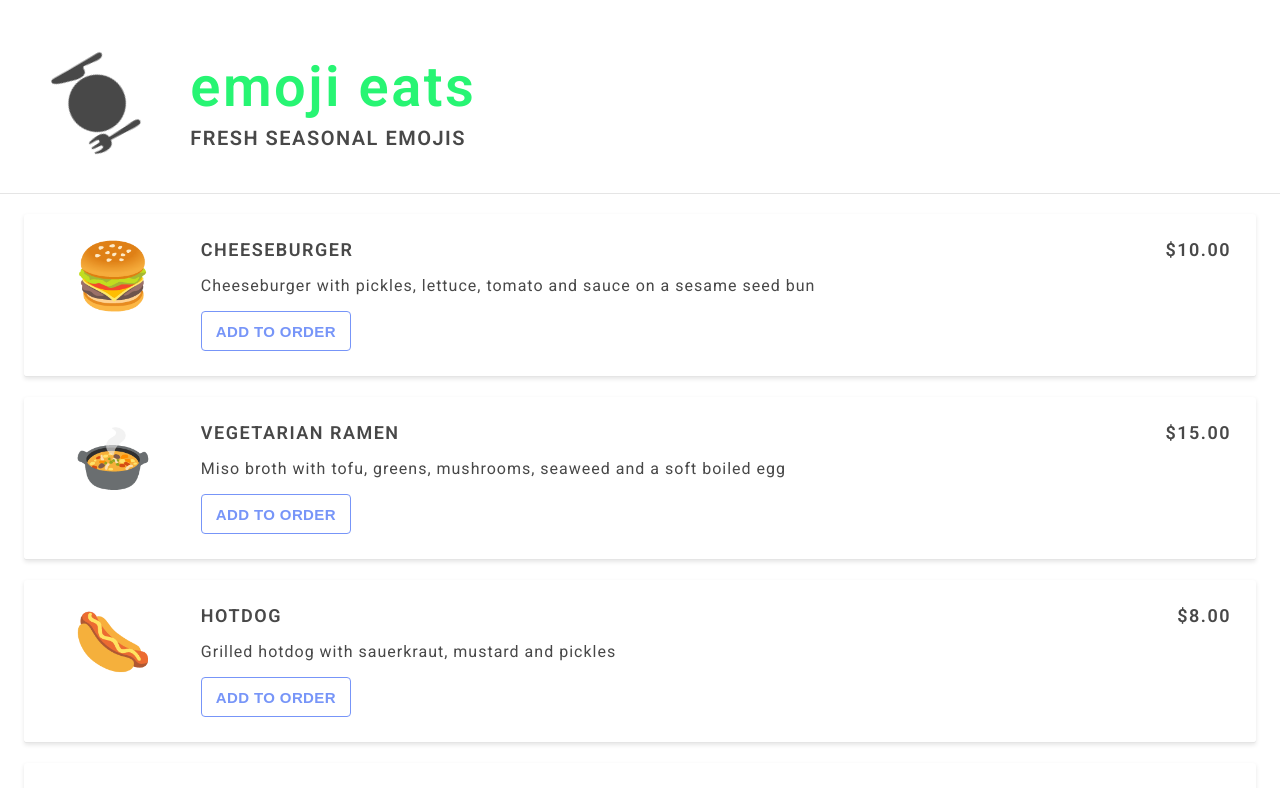
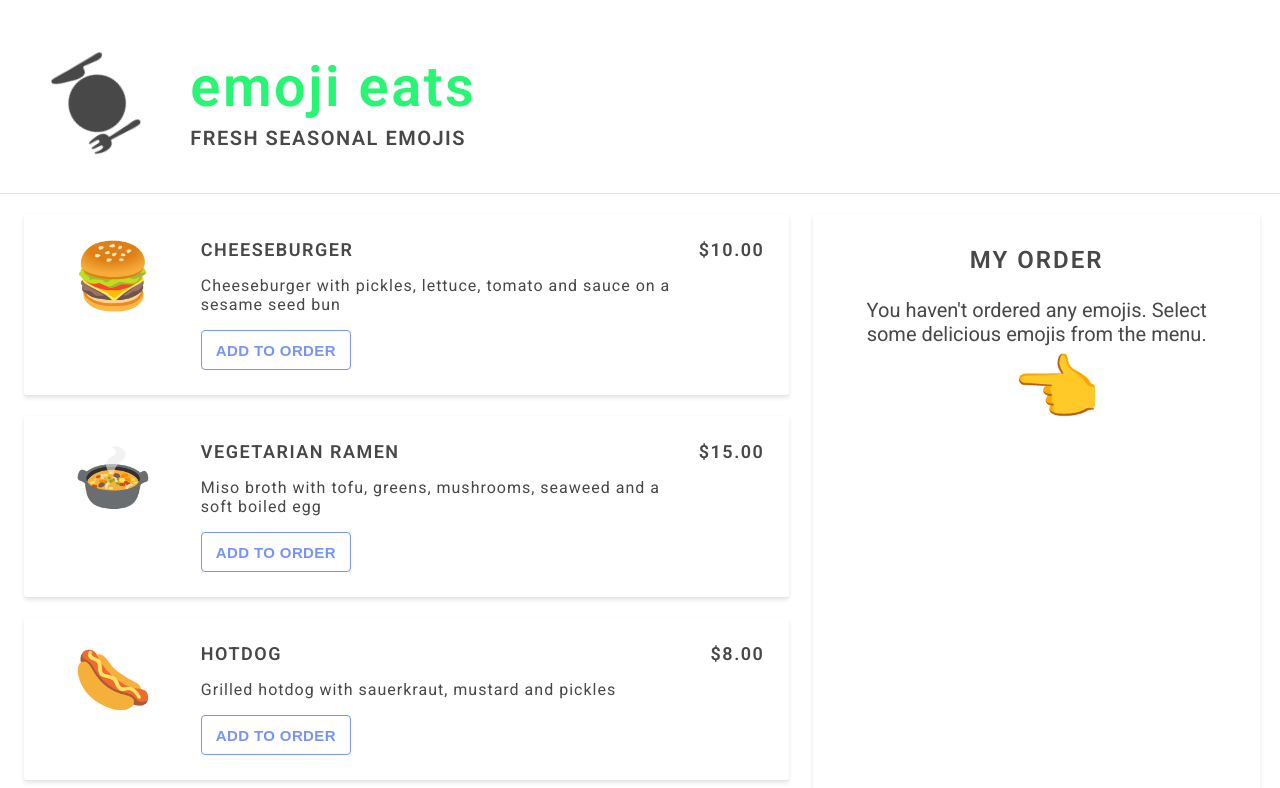
Before and after one commit to sydney-react-study/intro-to-react, a React (Create React App) app: page / in a window 1280 px wide. Shown: the top 788 px of the page. Built offline with nearby package versions, Linux system fonts and the light colour scheme.

Commit message:
Order component

```diff
--- a/src/App.js
+++ b/src/App.js
@@ -2,16 +2,19 @@ import React, { Component } from 'react';
 import './App.css';
 import Header from './components/Header';
 import MenuItem from './components/MenuItem';
+import Order from './components/Order';
+import SucessOrder from './components/SucessOrder';
 import { menuData } from './data/menuData';
 class App extends Component {
   state = {
     order: [],
     total: 0,
     data: menuData,
+    isOrderSubmitted: false,
   };
 
   handleUpdate = (name, price) => {
-    const newItem =  [ name, price ] ;
+    const newItem =  [{ name, price }] ;
     // this.setState(({ order, total }) => ({
     //   order: [...order, newItem],
     //   total: total + price
@@ -22,8 +25,21 @@ class App extends Component {
     });
   };
 
+  resetOrder = () => {
+    this.setState({
+      order: [],
+      total: 0,
+    })
+  }
+
+  submitOrder = () => {
+    this.setState({
+      isOrderSubmitted: true
+    })
+  }
+
   render() {
-    const { data } = this.state;
+    const { order, total, data, isOrderSubmitted } = this.state;
     return (
       <div className="App">
         <Header />
@@ -40,6 +56,18 @@ class App extends Component {
                 />
               ))}
             </div>
+            {isOrderSubmitted
+              ? <SucessOrder
+                  order={order}
+                  total={total}
+                />
+              : <Order
+                order={order}
+                total={total}
+                handleResetClick={this.resetOrder}
+                handleSubmitClick={this.submitOrder}
+              />
+            }
           </div>
       </div>
     );
--- /dev/null
+++ b/src/components/Order.jsx
@@ -0,0 +1,46 @@
+import React from 'react';
+
+const Order = ({ order, total, handleResetClick, handleSubmitClick }) => (
+  <div className="order__wrapper">
+    <div className="order__title">My order</div>
+    {order.length === 0 ? (
+        <>
+            <div className="order__text">
+                You haven't ordered any emojis. Select some delicious emojis from the menu.
+            </div>
+            <div className="order__emoji">
+                <span role="img" aria-label="point">
+                👈
+                </span>
+            </div>
+        </>
+    ) : (
+        <>
+        {order.map(item => (
+          <div className="order__item">
+            <span>{item.name}</span>
+            <span>
+              ${item.price}
+              .00
+            </span>
+          </div>
+        ))}
+        <div className="order__total">
+          <span>Total</span>
+          <span>
+            ${total}
+            .00
+          </span>
+        </div>
+        <button className="order__submit" onClick={handleSubmitClick}>
+          Submit
+        </button>
+        <button className="order__reset" onClick={handleResetClick}>
+          Reset
+        </button>
+      </>
+    )}
+  </div>
+);
+
+export default Order;
--- /dev/null
+++ b/src/components/SucessOrder.jsx
@@ -0,0 +1,12 @@
+import React from 'react';
+
+const SucessOrder = ({ order, total }) => (
+  <div className="order__wrapper">
+    <div className="order__title">My order</div>
+        <div className="order__text">
+            Welcome to emoji eats. You have ordered {order.map(item => `${item.name}, ` )}and this comes to a total of ${total} dollars.
+        </div>
+  </div>
+);
+
+export default SucessOrder;
```
Also changed, not shown: mentor_instructions/README.md.
